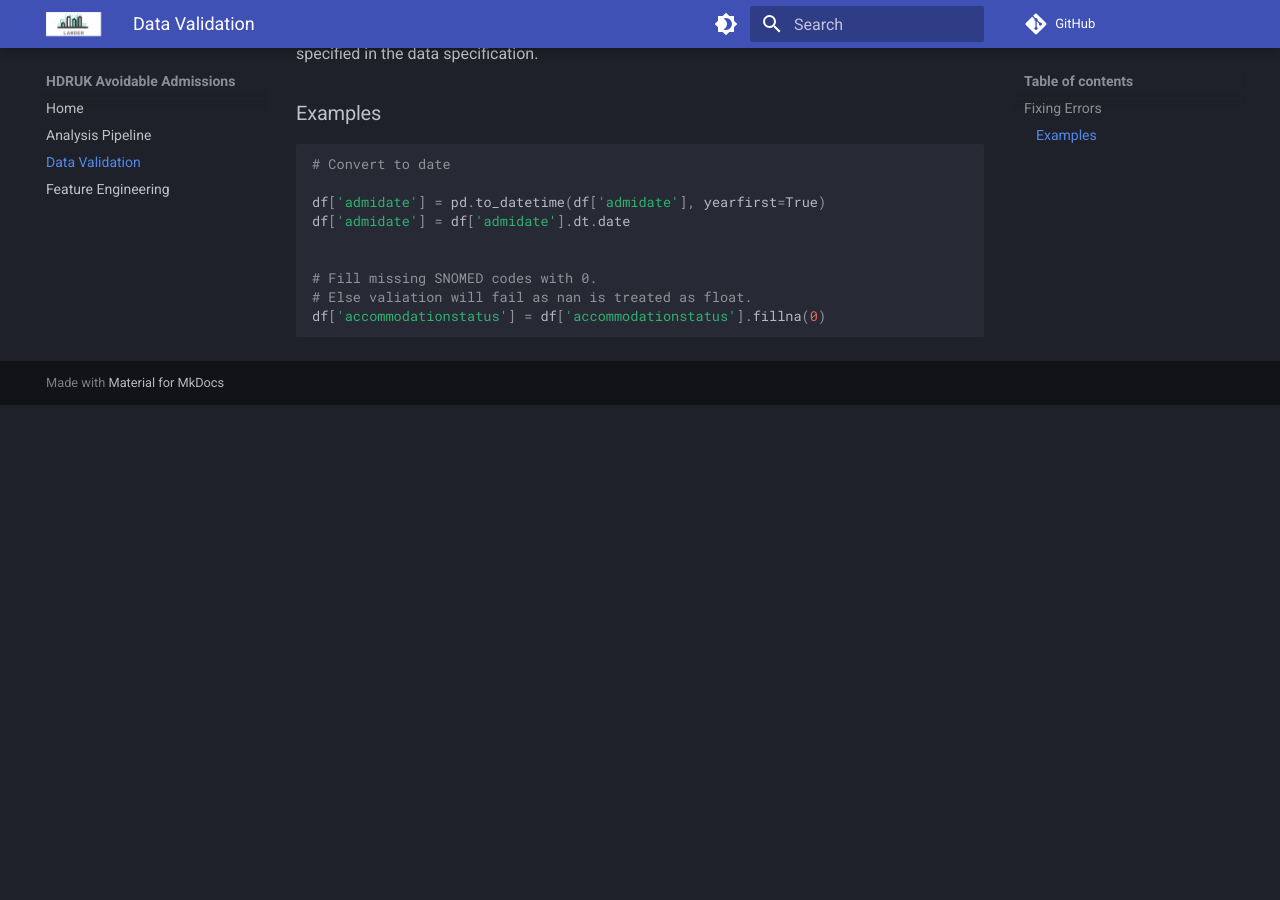
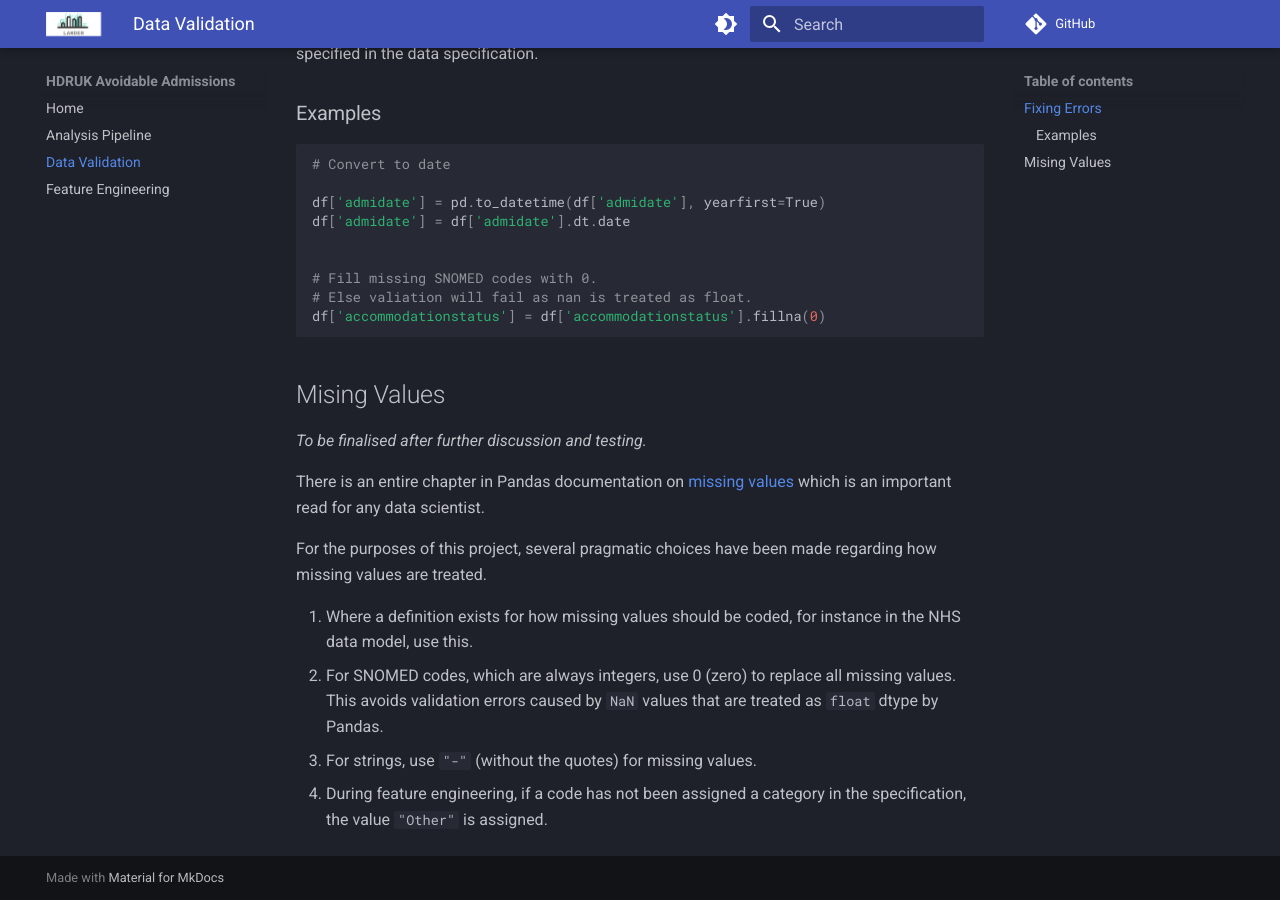
Before and after one commit to LTHTR-DST/hdruk_avoidable_admissions, an MkDocs documentation site: the page built from docs/validation.md, in a window 1280 px wide and 900 px high, scrolled down 557 px. Built offline with MkDocs 1.6.1 and Material for MkDocs 9.7.7, drawn with Linux system fonts in a browser that asks for light colours; comment, search, counter and statistics services are not loaded; before the commit the page ends 962 px from its top, so only the background shows below that.

Commit message:
Update validation documentation

````diff
--- a/docs/validation.md
+++ b/docs/validation.md
@@ -35,3 +36,16 @@ df['admidate'] = df['admidate'].dt.date
 # Else valiation will fail as nan is treated as float.
 df['accommodationstatus'] = df['accommodationstatus'].fillna(0)
 ```
+
+## Mising Values
+
+_To be finalised after further discussion and testing._
+
+There is an entire chapter in Pandas documentation on [missing values](https://pandas.pydata.org/pandas-docs/stable/user_guide/missing_data.html#) which is an important read for any data scientist.
+
+For the purposes of this project, several pragmatic choices have been made regarding how missing values are treated.
+
+1. Where a definition exists for how missing values should be coded, for instance in the NHS data model, use this.
+2. For SNOMED codes, which are always integers, use 0 (zero) to replace all missing values. This avoids validation errors caused by `NaN` values that are treated as `float` dtype by Pandas.
+3. For strings, use `"-"` (without the quotes) for missing values.
+4. During feature engineering, if a code has not been assigned a category in the specification, the value `"Other"` is assigned.
````
Also changed, not shown: other parts of docs/validation.md (+1 -0 lines).
